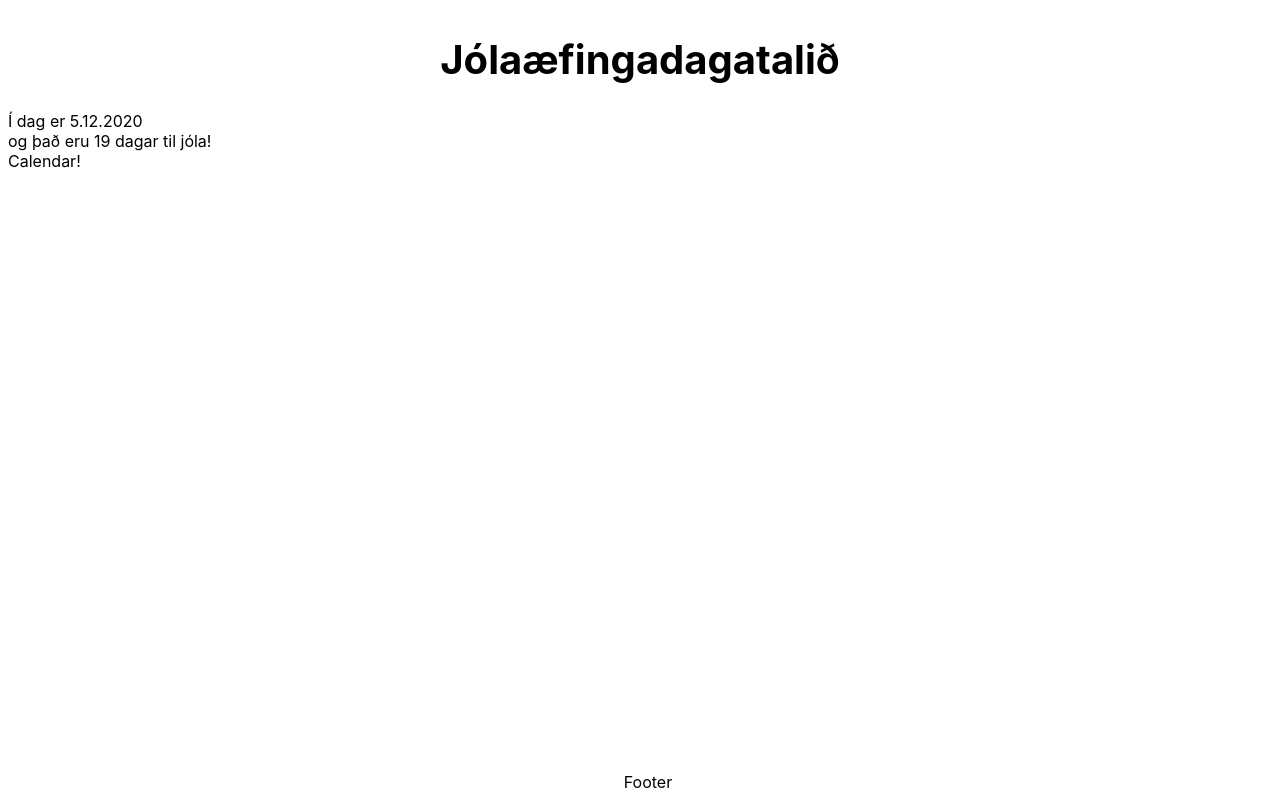
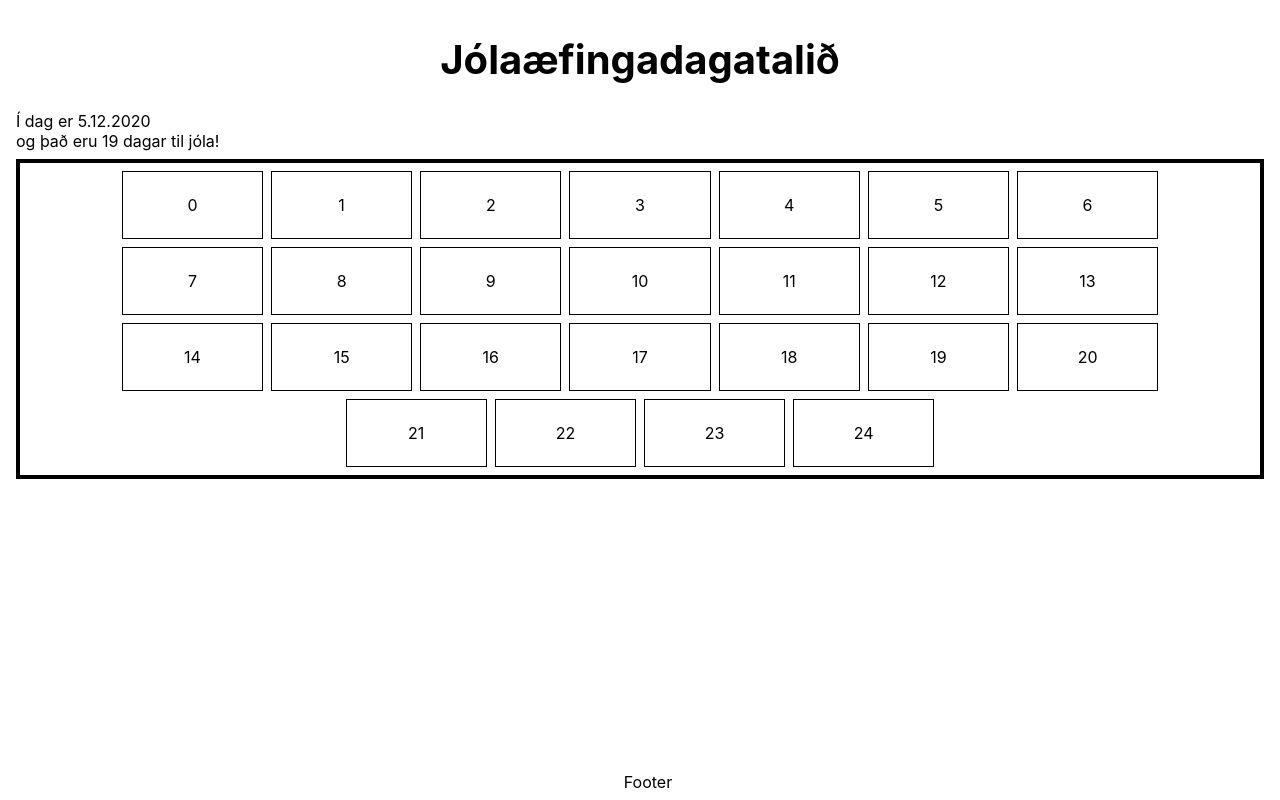
Before and after one commit to eseinn-zz/eseinn.github.io, a React (Create React App) app: page / in a window 1280 px wide. Built offline with nearby package versions, Linux system fonts and the light colour scheme.

Commit message:
Add basic calendar structure

```diff
--- a/src/Body/Body.js
+++ b/src/Body/Body.js
@@ -1,6 +1,9 @@
 import styled from 'styled-components';
 import { Calendar } from './';
 
+const Container = styled.div`
+  margin: 8px;
+`;
 const TodayDate = styled.div``;
 const CountdownDays = styled.div``;
 
@@ -18,13 +21,13 @@ const numberOfDaysTilChristmas = () => {
 };
 const Body = () => {
   return (
-    <div>
+    <Container>
       <TodayDate>Í dag er {getTodayDateString()}</TodayDate>
       <CountdownDays>
         og það eru {numberOfDaysTilChristmas()} dagar til jóla!
       </CountdownDays>
       <Calendar />
-    </div>
+    </Container>
   );
 };
 
--- a/src/Body/Calendar.js
+++ b/src/Body/Calendar.js
@@ -1,5 +1,59 @@
+import styled from 'styled-components';
+
+const Wrapper = styled.div`
+  margin: 8px 0;
+  padding: 4px;
+  border: 4px solid;
+`;
+
+const Container = styled.div`
+  display: flex;
+  flex-direction: column;
+`;
+
+const Day = styled.div`
+  height: 50px;
+  border: 1px solid;
+  display: flex;
+  padding: 8px;
+  align-items: center;
+  min-width: 50px;
+  margin: 4px;
+  justify-content: center;
+  flex: 0 0 10%;
+`;
+
+const Week = styled.div`
+  display: flex;
+  flex-direction: row;
+  justify-content: center;
+`;
+const LastWeek = styled.div`
+  display: flex;
+  flex-direction: row;
+`;
+
+const renderDays = () => {
+  let days = [];
+  const rows = [];
+  const count = 25;
+  for (let day = 0; day < count; day++) {
+    days.push(<Day>{day}</Day>);
+
+    if ((day + 1) % 7 === 0 || day === count - 1) {
+      rows.push(<Week>{days}</Week>);
+      days = [];
+    }
+  }
+
+  return rows;
+};
 const Calendar = () => {
-  return <div>Calendar!</div>;
+  return (
+    <Wrapper>
+      <Container>{renderDays()}</Container>
+    </Wrapper>
+  );
 };
 
 export default Calendar;
```
Also changed, not shown: 1 other file (tests, documents, lock files or other folders).
